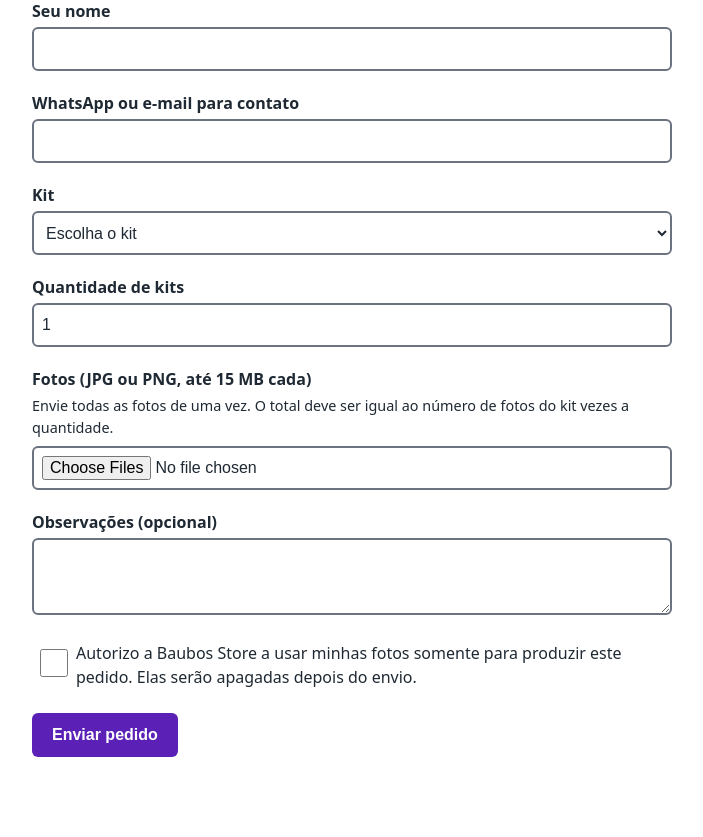
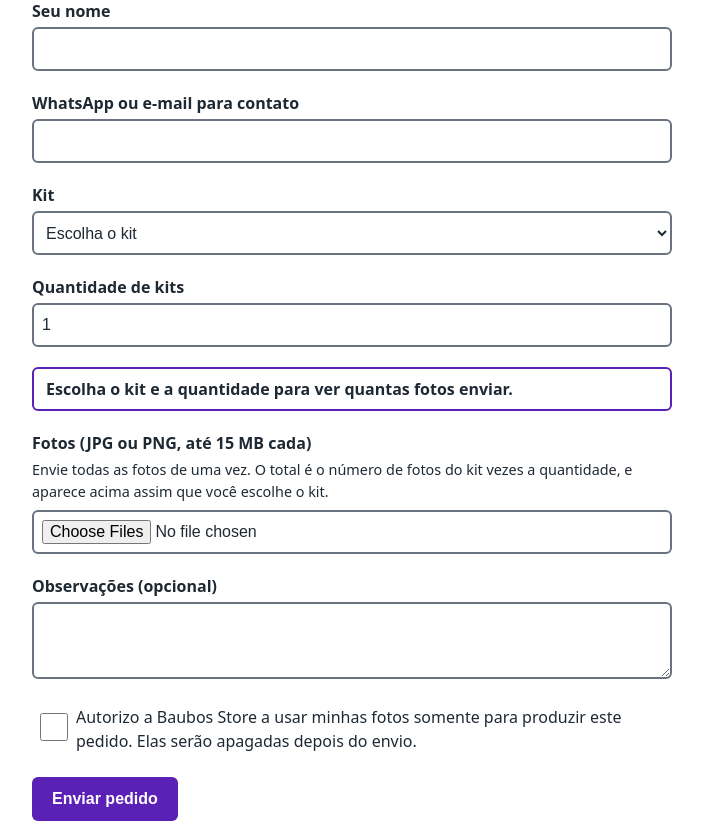
Before and after one commit to Naubo/baubos-store-pedidos-mvp, a Django app: page / in a window 1280 px wide. Shown: the part 211-1048 px from the top of the page, without its empty margins (288-991 px from the left). Before the commit the page ends 968 px from the top, so only its background shows below. Run offline with Django 5.2, Linux system fonts and the light colour scheme; data that the repository does not hold is empty.

Commit message:
feat: formulario mostra quantas fotos o cliente precisa enviar, com aviso de faltam/sobram (feedback da Simone Adriana)
Na validacao, a cliente ficou em duvida sobre a quantidade de fotos. Agora, ao escolher
o kit e a quantidade, aparece 'Voce precisa enviar N fotos (Q x F)' e, ao selecionar os
arquivos, o aviso confirma ou diz quantas faltam ou sobram. Os dados dos kits vao no HTML
por json_script (sem texto montado a mao). O erro do servidor continua como garantia.

Co-Authored-By: Claude Sonnet 5.5 <noreply@anthropic.com>
Claude-Session: https://claude.ai/code/session_01FpeTXq87Ky42txfL6unCfw

```diff
--- a/pedidos/forms.py
+++ b/pedidos/forms.py
@@ -52,7 +52,7 @@ class PedidoForm(forms.Form):
     )
     fotos = MultipleFileField(
         label="Fotos (JPG ou PNG, até 15 MB cada)",
-        help_text="Envie todas as fotos de uma vez. O total deve ser igual ao número de fotos do kit vezes a quantidade.",
+        help_text="Envie todas as fotos de uma vez. O total é o número de fotos do kit vezes a quantidade, e aparece acima assim que você escolhe o kit.",
     )
     observacoes = forms.CharField(label="Observações", required=False, widget=forms.Textarea(attrs={"rows": 3}))
     aceite_privacidade = forms.BooleanField(
--- a/pedidos/static/pedidos/app.css
+++ b/pedidos/static/pedidos/app.css
@@ -54,3 +54,4 @@ th, td { text-align: left; padding: .6rem; border-bottom: 1px solid #d1d5db; }
 .filtro select { width: auto; min-width: 12rem; }
 dt { font-weight: 600; margin-top: .5rem; }
 dd { margin: 0; }
+.resumo-fotos { font-weight: 600; padding: .5rem .75rem; border: 2px solid var(--marca); border-radius: 6px; margin: 0 0 1.25rem; }
--- /dev/null
+++ b/pedidos/static/pedidos/pedido.js
@@ -0,0 +1,43 @@
+/* Mostra, antes do envio, quantas fotos o cliente precisa selecionar. */
+(function () {
+  var dadosEl = document.getElementById("dados-kits");
+  var resumo = document.getElementById("resumo-fotos");
+  var kit = document.getElementById("id_produto");
+  var qtd = document.getElementById("id_quantidade");
+  var fotos = document.getElementById("id_fotos");
+  if (!dadosEl || !resumo || !kit || !qtd || !fotos) {
+    return;
+  }
+  var kits = JSON.parse(dadosEl.textContent);
+
+  function plural(n) {
+    return n === 1 ? "foto" : "fotos";
+  }
+
+  function atualizar() {
+    var escolhido = kits.find(function (k) {
+      return String(k.id) === kit.value;
+    });
+    var q = parseInt(qtd.value, 10);
+    if (!escolhido || !q || q < 1) {
+      resumo.textContent = "Escolha o kit e a quantidade para ver quantas fotos enviar.";
+      return;
+    }
+    var total = escolhido.fotos * q;
+    var texto = "Você precisa enviar " + total + " " + plural(total) + " (" + q + " × " + escolhido.fotos + ").";
+    var enviadas = fotos.files.length;
+    if (enviadas === total) {
+      texto += " ✔ Você selecionou " + enviadas + " " + plural(enviadas) + ". Está certo!";
+    } else if (enviadas > 0 && enviadas < total) {
+      texto += " ⚠ Você selecionou " + enviadas + ". Faltam " + (total - enviadas) + ".";
+    } else if (enviadas > total) {
+      texto += " ⚠ Você selecionou " + enviadas + ". Tire " + (enviadas - total) + ".";
+    }
+    resumo.textContent = texto;
+  }
+
+  kit.addEventListener("change", atualizar);
+  qtd.addEventListener("input", atualizar);
+  fotos.addEventListener("change", atualizar);
+  atualizar();
+})();
--- a/pedidos/templates/pedidos/novo_pedido.html
+++ b/pedidos/templates/pedidos/novo_pedido.html
@@ -1,4 +1,5 @@
 {% extends "pedidos/base.html" %}
+{% load static %}
 {% block titulo %}Fazer pedido - Baubos Store{% endblock %}
 {% block conteudo %}
 <h1>Faça seu pedido</h1>
@@ -29,6 +30,7 @@
   {% include "pedidos/_campo.html" with campo=form.cliente_contato %}
   {% include "pedidos/_campo.html" with campo=form.produto %}
   {% include "pedidos/_campo.html" with campo=form.quantidade %}
+  <p id="resumo-fotos" class="resumo-fotos" aria-live="polite">Escolha o kit e a quantidade para ver quantas fotos enviar.</p>
   {% include "pedidos/_campo.html" with campo=form.fotos %}
   {% include "pedidos/_campo.html" with campo=form.observacoes %}
 
@@ -42,4 +44,6 @@
 
   <button type="submit" class="botao">Enviar pedido</button>
 </form>
+{{ kits_json|json_script:"dados-kits" }}
+<script src="{% static 'pedidos/pedido.js' %}" defer></script>
 {% endblock %}
--- a/pedidos/views.py
+++ b/pedidos/views.py
@@ -1,5 +1,6 @@
 from django.contrib import messages
 from django.contrib.auth.decorators import login_required
+from django.db.models import Q
 from django.http import FileResponse, Http404
 from django.shortcuts import get_object_or_404, redirect, render
 from django.views.decorators.http import require_POST
@@ -19,7 +20,8 @@ def novo_pedido(request):
     else:
         form = PedidoForm()
     kits = Produto.objects.filter(ativo=True)
-    return render(request, "pedidos/novo_pedido.html", {"form": form, "kits": kits})
+    kits_json = [{"id": k.pk, "nome": k.nome, "fotos": k.fotos_por_kit} for k in kits]
+    return render(request, "pedidos/novo_pedido.html", {"form": form, "kits": kits, "kits_json": kits_json})
 
 
 def confirmacao(request):
@@ -37,12 +39,26 @@ def confirmacao(request):
 def painel(request):
     """Tela 2: lista dos pedidos com filtro por status (RF04)."""
     status = request.GET.get("status", "")
+    busca = request.GET.get("q", "").strip()
+    ordem = request.GET.get("ordem", "recentes")
     pedidos = Pedido.objects.select_related("produto")
     if status in Pedido.ORDEM_STATUS:
         pedidos = pedidos.filter(status=status)
     else:
         status = ""
-    contexto = {"pedidos": pedidos[:50], "status_atual": status, "opcoes_status": Pedido.STATUS}
+    if busca:
+        pedidos = pedidos.filter(Q(cliente_nome__icontains=busca) | Q(numero_pedido__icontains=busca))
+    if ordem == "cliente":
+        pedidos = pedidos.order_by("cliente_nome", "-criado_em")
+    else:
+        ordem = "recentes"
+    contexto = {
+        "pedidos": pedidos[:50],
+        "status_atual": status,
+        "opcoes_status": Pedido.STATUS,
+        "busca": busca,
+        "ordem": ordem,
+    }
     return render(request, "pedidos/painel.html", contexto)
 
 
```
Also changed, not shown: pedidos/tests/test_integracao.py (+6 -0 lines).
